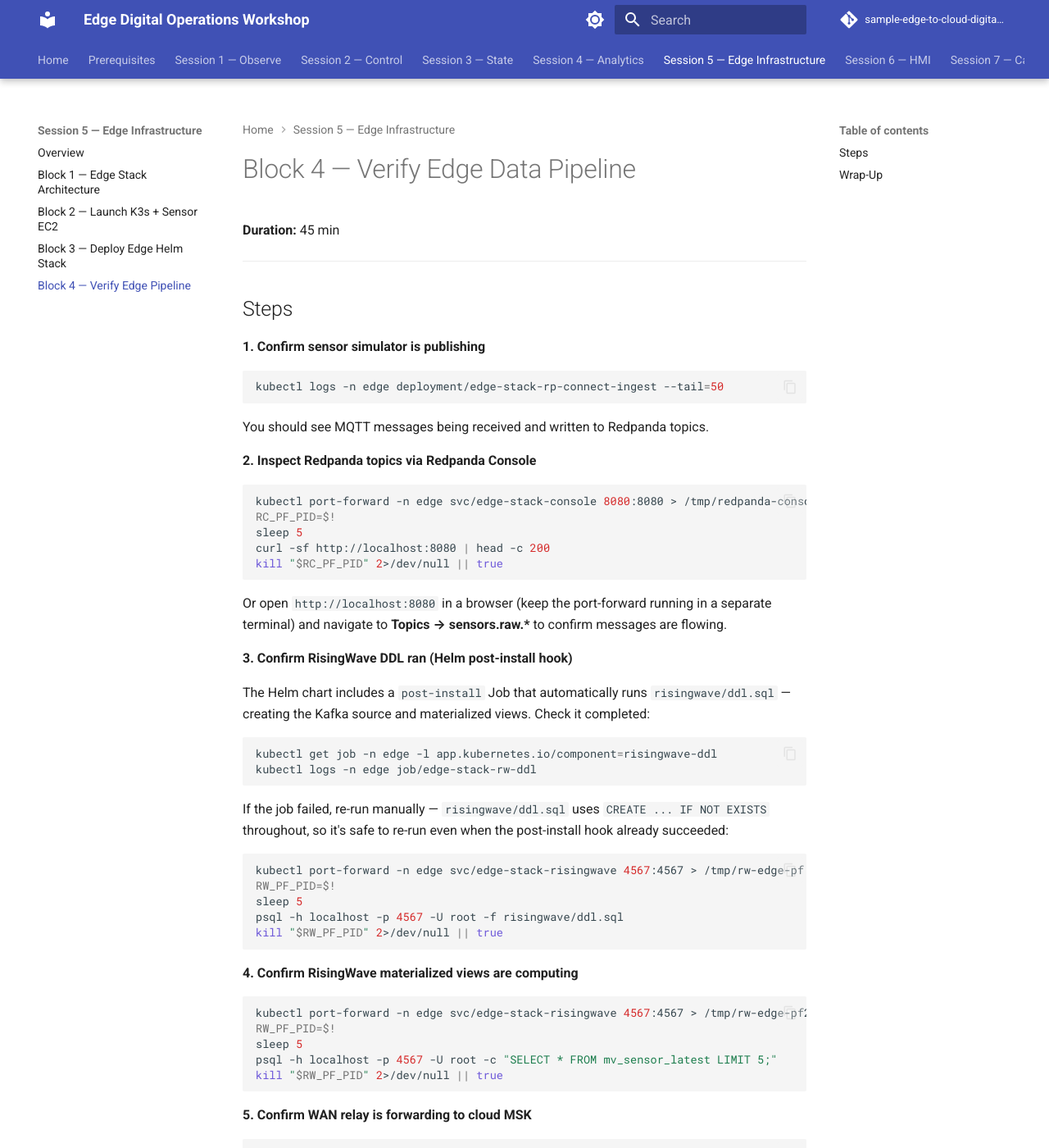
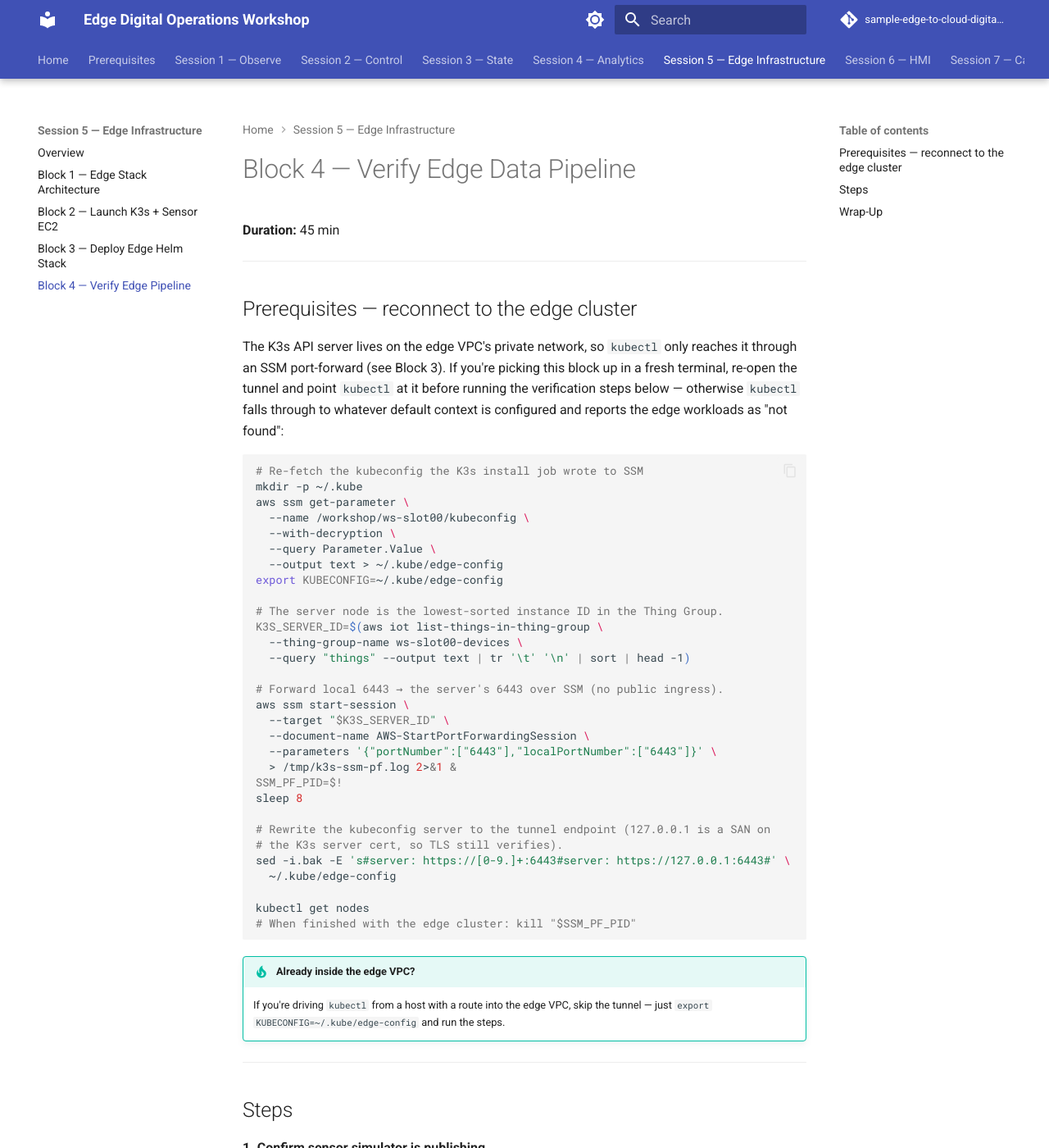
Before and after one commit to aws-samples/sample-edge-to-cloud-digital-ops-workshop, an MkDocs documentation site: the page built from workshop/05-edge-infra/block-4-verify.md, in a window 1280 px wide and 1400 px high. Shown: the whole window at 82% size. Built offline with MkDocs 1.6.1 and Material for MkDocs 9.7.7, drawn with Linux system fonts in a browser that asks for light colours; comment, search, counter and statistics services are not loaded.

Commit message:
fix: add SSM tunnel/KUBECONFIG prelude to block-4-verify
block-4-verify's kubectl/psql steps assumed the SSM port-forward and
KUBECONFIG export from block-3-helm were still ambient. Each doc-runner
file runs in isolation, and a participant resuming Session 5 in a fresh
terminal has no tunnel either — so kubectl fell through to the default
(EKS) context and reported the edge workloads as "not found in namespace
edge" even though the K3s edge stack was healthy.

Add a self-contained tunnel + kubeconfig-rewrite prelude mirroring
block-3-helm's block 1, so the block reconnects to the edge cluster on
its own. Asserted on "Ready" (kubectl get nodes).

Co-Authored-By: Claude Opus 4.8 <noreply@anthropic.com>

````diff
--- a/workshop/05-edge-infra/block-4-verify.md
+++ b/workshop/05-edge-infra/block-4-verify.md
@@ -1,6 +1,55 @@
 # Block 4 — Verify Edge Data Pipeline
 
 **Duration:** 45 min
+
+---
+
+## Prerequisites — reconnect to the edge cluster
+
+The K3s API server lives on the edge VPC's private network, so `kubectl` only
+reaches it through an SSM port-forward (see Block 3). If you're picking this block
+up in a fresh terminal, re-open the tunnel and point `kubectl` at it before
+running the verification steps below — otherwise `kubectl` falls through to
+whatever default context is configured and reports the edge workloads as "not
+found":
+
+```bash
+# Re-fetch the kubeconfig the K3s install job wrote to SSM
+mkdir -p ~/.kube
+aws ssm get-parameter \
+  --name /workshop/ws-slot00/kubeconfig \
+  --with-decryption \
+  --query Parameter.Value \
+  --output text > ~/.kube/edge-config
+export KUBECONFIG=~/.kube/edge-config
+
+# The server node is the lowest-sorted instance ID in the Thing Group.
+K3S_SERVER_ID=$(aws iot list-things-in-thing-group \
+  --thing-group-name ws-slot00-devices \
+  --query "things" --output text | tr '\t' '\n' | sort | head -1)
+
+# Forward local 6443 → the server's 6443 over SSM (no public ingress).
+aws ssm start-session \
+  --target "$K3S_SERVER_ID" \
+  --document-name AWS-StartPortForwardingSession \
+  --parameters '{"portNumber":["6443"],"localPortNumber":["6443"]}' \
+  > /tmp/k3s-ssm-pf.log 2>&1 &
+SSM_PF_PID=$!
+sleep 8
+
+# Rewrite the kubeconfig server to the tunnel endpoint (127.0.0.1 is a SAN on
+# the K3s server cert, so TLS still verifies).
+sed -i.bak -E 's#server: https://[0-9.]+:6443#server: https://127.0.0.1:6443#' \
+  ~/.kube/edge-config
+
+kubectl get nodes
+# When finished with the edge cluster: kill "$SSM_PF_PID"
+```
+<!-- e2e:assert {"contains": "Ready"} -->
+
+!!! tip "Already inside the edge VPC?"
+    If you're driving `kubectl` from a host with a route into the edge VPC, skip
+    the tunnel — just `export KUBECONFIG=~/.kube/edge-config` and run the steps.
 
 ---
 
````
